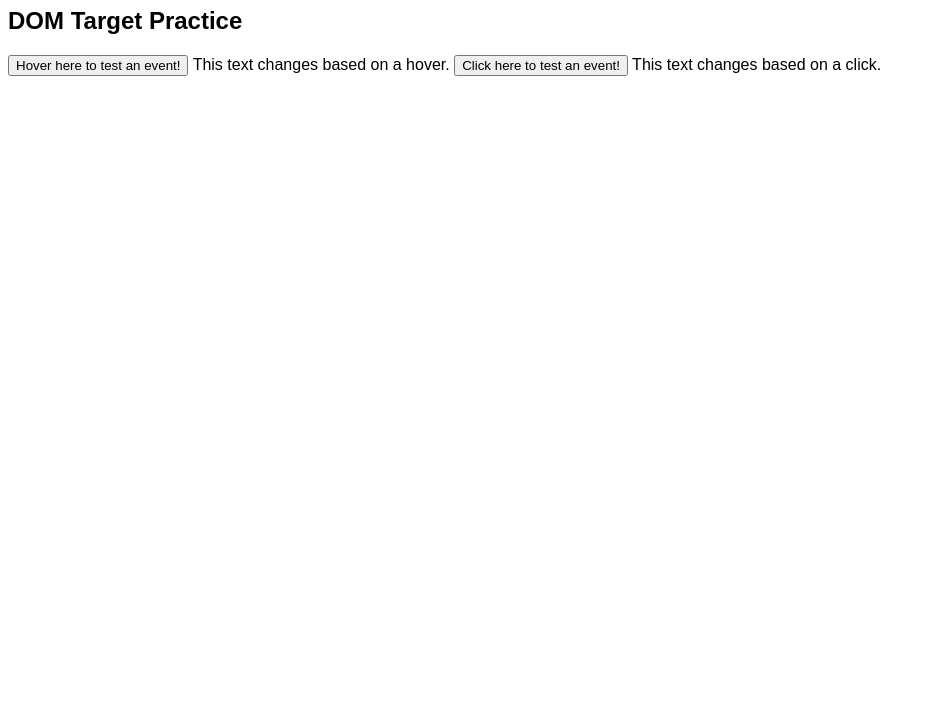
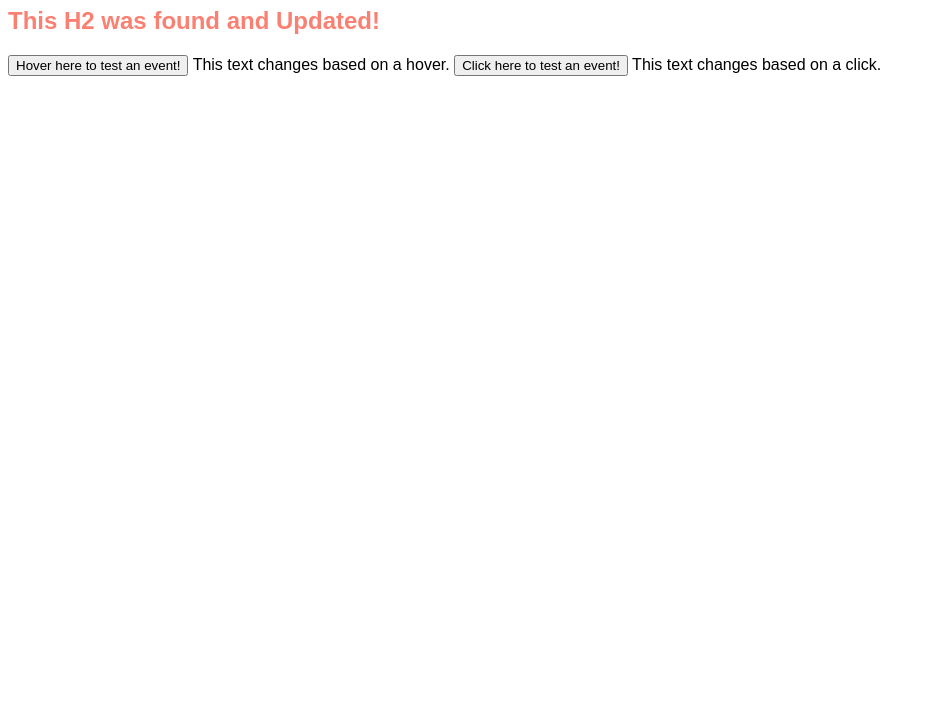
Before and after one commit to Erpreet/lets-try-js, a plain HTML site: page dom-events.html in a window 1280 px wide. Shown: the part 73-800 px from the top of the page, without its empty margins (0-935 px from the left). Drawn offline with Linux system fonts and the light colour scheme.

Commit message:
dom-events.js

```diff
--- a/css/main.css
+++ b/css/main.css
@@ -2,3 +2,7 @@
     font-family: Arial, Helvetica, sans-serif;
     box-sizing: border-box;
 }
+
+.salmon-coloured-text{
+    color: salmon;
+}
--- a/js/dom-events.js
+++ b/js/dom-events.js
@@ -1 +1,35 @@
 alert ( "DOM events JS loaded!");
+
+/**
+ * Targeting via the DOM (Document Object Model) in Javascript
+ */
+
+ const myH2 = document.getElementById('target-me');
+ console.log(myH2);
+
+ const myP = document.querySelector('#target-me + p');
+ console.log(myP);
+
+ const hoverButton = document.querySelector('p > button');
+ console.log(hoverButton);
+
+
+ const firstSpan = document.querySelector('p > span:nth-child(2)');
+ console.log(firstSpan);
+
+ const clickButton = document.querySelector('p > button:nth-of-type(2)');
+ console.log(clickButton);
+
+ const secondSpan = document.querySelector('p > span:nth-child(4)');
+ console.log(secondSpan);
+
+ /**
+  * DOM/ Element Manipulation
+  */
+
+  // We can use JS to update/replace content in elements.
+  myH2.textContent="This H2 was found and Updated!";
+  console.log(`Outputted string into our <h2> element!`);
+
+  myH2.className = `salmon-coloured-text`;
+  console.log('Change the H2 font color to Salmon')
```
Also changed, not shown: index.html (+3 -1 lines).
